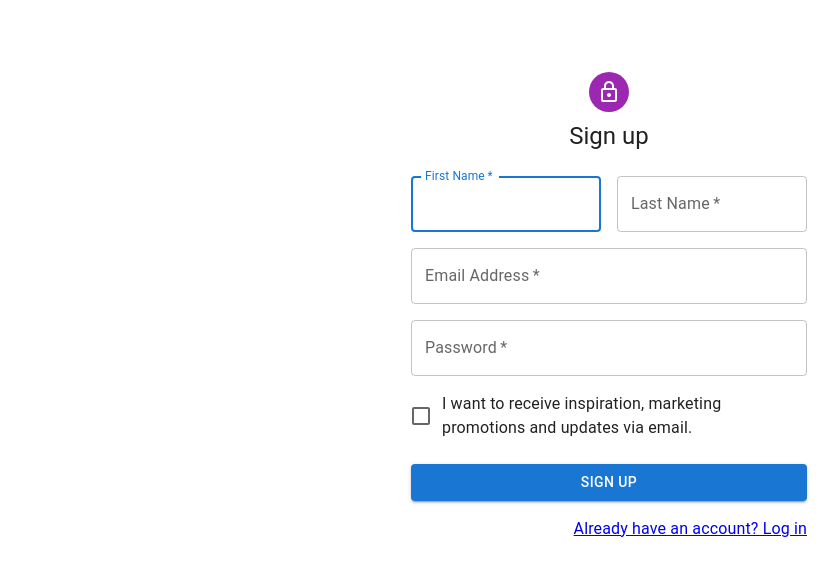
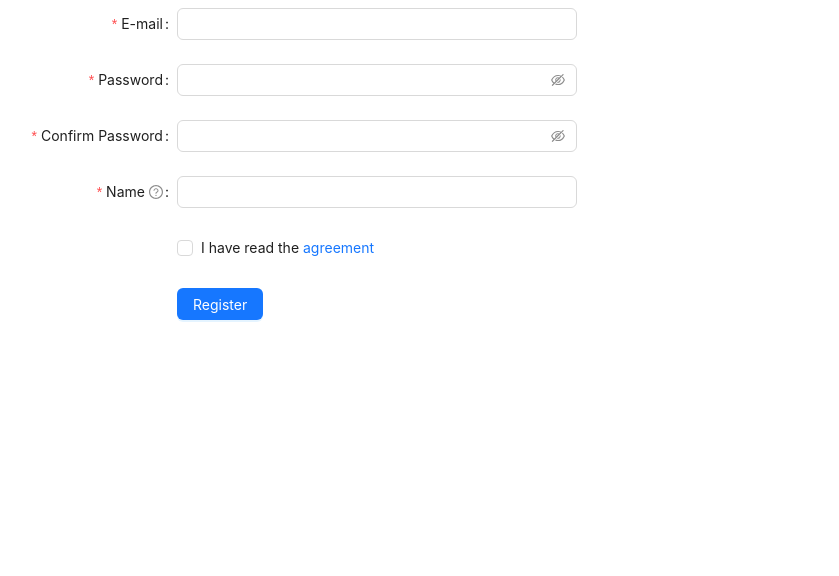
Before and after one commit to Traversers/algraph-frontend, a React (Vite) app: page /Signup in a window 1280 px wide. Shown: the top 576 px of the page, without its empty margins (31-870 px from the left). Built offline with nearby package versions, Linux system fonts and the light colour scheme.

Commit message:
created login and signup pages

```diff
--- a/src/components/Login.jsx
+++ b/src/components/Login.jsx
@@ -1,93 +1,67 @@
-import * as React from 'react';
-import Avatar from '@mui/material/Avatar';
-import Button from '@mui/material/Button';
-import CssBaseline from '@mui/material/CssBaseline';
-import TextField from '@mui/material/TextField';
-import FormControlLabel from '@mui/material/FormControlLabel';
-import Checkbox from '@mui/material/Checkbox';
-import Link from '@mui/material/Link';
-import Grid from '@mui/material/Grid';
-import Box from '@mui/material/Box';
-import LockOutlinedIcon from '@mui/icons-material/LockOutlined';
-import Typography from '@mui/material/Typography';
-import Container from '@mui/material/Container';
+import React from 'react';
 import { Link as RouterLink } from 'react-router-dom';
+import { LockOutlined, UserOutlined } from '@ant-design/icons';
+import { Button, Checkbox, Form, Input } from 'antd';
+const Login = () => {
+  const onFinish = (values) => {
+    console.log('Received values of form: ', values);
+  };
+  return (
+    <Form
+      name="normal_login"
+      className="login-form"
+      initialValues={{
+        remember: true,
+      }}
+      onFinish={onFinish}
+    >
+      <Form.Item
+        name="username"
+        rules={[
+          {
+            required: true,
+            message: 'Please input your Username!',
+          },
+        ]}
+      >
+        <Input prefix={<UserOutlined className="site-form-item-icon" />} placeholder="Username" />
+      </Form.Item>
+      <Form.Item
+        name="password"
+        rules={[
+          {
+            required: true,
+            message: 'Please input your Password!',
+          },
+        ]}
+      >
+        <Input
+          prefix={<LockOutlined className="site-form-item-icon" />}
+          type="password"
+          placeholder="Password"
+        />
+      </Form.Item>
+      <Form.Item>
+        <Form.Item name="remember" valuePropName="checked" noStyle>
+          <Checkbox>Remember me</Checkbox>
+        </Form.Item>
 
-export default function Login() {
-  const handleSubmit = (event) => {
-    event.preventDefault();
-    const data = new FormData(event.currentTarget);
-    console.log({
-      email: data.get('email'),
-      password: data.get('password'),
-    });
-  };
+        <a className="login-form-forgot" href="">
+          Forgot password
+        </a>
+      </Form.Item>
 
-  return (
-
-      <Container component="main" maxWidth="xs">
-        <CssBaseline />
-        <Box
-          sx={{
-            marginTop: 8,
-            display: 'flex',
-            flexDirection: 'column',
-            alignItems: 'center',
-          }}
-        >
-          <Avatar sx={{ m: 1, bgcolor: 'secondary.main' }}>
-            <LockOutlinedIcon />
-          </Avatar>
-          <Typography component="h1" variant="h5">
-            Log in
-          </Typography>
-          <Box component="form" onSubmit={handleSubmit} noValidate sx={{ mt: 1 }}>
-            <TextField
-              margin="normal"
-              required
-              fullWidth
-              id="email"
-              label="Email Address"
-              name="email"
-              autoComplete="email"
-              autoFocus
-            />
-            <TextField
-              margin="normal"
-              required
-              fullWidth
-              name="password"
-              label="Password"
-              type="password"
-              id="password"
-              autoComplete="current-password"
-            />
-            <FormControlLabel
-              control={<Checkbox value="remember" color="primary" />}
-              label="Remember me"
-            />
-            <Button
-              type="submit"
-              fullWidth
-              variant="contained"
-              sx={{ mt: 3, mb: 2 }}
-            >
-              Log In
-            </Button>
-            <Grid container>
-              <Grid item xs>
-                <Link href="#" variant="body2">
-                  Forgot password?
-                </Link>
-              </Grid>
-              <Grid item>
-                <RouterLink to="../Signup">
-                  {"Don't have an account? Sign Up"}
+      <Form.Item>
+        <Button type="primary" htmlType="submit" className="login-form-button">
+          Log in
+        </Button>
+        <span>
+        <RouterLink to="../Signup">
+                  {"Already have an account? Log in"}
                 </RouterLink >
-              </Grid>
-            </Grid>
-          </Box>
-        </Box>
-      </Container>
+        </span>
+      </Form.Item>
+    </Form>
   );
-}
+};
+export default Login;
--- a/src/components/Signup.jsx
+++ b/src/components/Signup.jsx
@@ -1,114 +1,227 @@
-import * as React from 'react';
-import Avatar from '@mui/material/Avatar';
-import Button from '@mui/material/Button';
-import CssBaseline from '@mui/material/CssBaseline';
-import TextField from '@mui/material/TextField';
-import FormControlLabel from '@mui/material/FormControlLabel';
-import Checkbox from '@mui/material/Checkbox';
-import Link from '@mui/material/Link';
-import Grid from '@mui/material/Grid';
-import Box from '@mui/material/Box';
-import LockOutlinedIcon from '@mui/icons-material/LockOutlined';
-import Typography from '@mui/material/Typography';
-import Container from '@mui/material/Container';
-import { Link as RouterLink } from 'react-router-dom';
+import React, { useState } from 'react';
+import {
+  AutoComplete,
+  Button,
+  Cascader,
+  Checkbox,
+  Col,
+  Form,
+  Input,
+  InputNumber,
+  Row,
+  Select,
+} from 'antd';
+const { Option } = Select;
+const residences = [
+  {
+    value: 'zhejiang',
+    label: 'Zhejiang',
+    children: [
+      {
+        value: 'hangzhou',
+        label: 'Hangzhou',
+        children: [
+          {
+            value: 'xihu',
+            label: 'West Lake',
+          },
+        ],
+      },
+    ],
+  },
+  {
+    value: 'jiangsu',
+    label: 'Jiangsu',
+    children: [
+      {
+        value: 'nanjing',
+        label: 'Nanjing',
+        children: [
+          {
+            value: 'zhonghuamen',
+            label: 'Zhong Hua Men',
+          },
+        ],
+      },
+    ],
+  },
+];
+const formItemLayout = {
+  labelCol: {
+    xs: {
+      span: 24,
+    },
+    sm: {
+      span: 8,
+    },
+  },
+  wrapperCol: {
+    xs: {
+      span: 24,
+    },
+    sm: {
+      span: 16,
+    },
+  },
+};
+const tailFormItemLayout = {
+  wrapperCol: {
+    xs: {
+      span: 24,
+      offset: 0,
+    },
+    sm: {
+      span: 16,
+      offset: 8,
+    },
+  },
+};
+const Signup = () => {
+  const [form] = Form.useForm();
+  const onFinish = (values) => {
+    console.log('Received values of form: ', values);
+  };
+  const prefixSelector = (
+    <Form.Item name="prefix" noStyle>
+      <Select
+        style={{
+          width: 70,
+        }}
+      >
+        <Option value="86">+86</Option>
+        <Option value="87">+87</Option>
+      </Select>
+    </Form.Item>
+  );
+  const suffixSelector = (
+    <Form.Item name="suffix" noStyle>
+      <Select
+        style={{
+          width: 70,
+        }}
+      >
+        <Option value="USD">$</Option>
+        <Option value="CNY">¥</Option>
+      </Select>
+    </Form.Item>
+  );
+  const [autoCompleteResult, setAutoCompleteResult] = useState([]);
+  const onWebsiteChange = (value) => {
+    if (!value) {
+      setAutoCompleteResult([]);
+    } else {
+      setAutoCompleteResult(['.com', '.org', '.net'].map((domain) => `${value}${domain}`));
+    }
+  };
+  const websiteOptions = autoCompleteResult.map((website) => ({
+    label: website,
+    value: website,
+  }));
+  return (
+    <Form
+      {...formItemLayout}
+      form={form}
+      name="register"
+      onFinish={onFinish}
+      initialValues={{
+        residence: ['zhejiang', 'hangzhou', 'xihu'],
+        prefix: '86',
+      }}
+      style={{
+        maxWidth: 600,
+      }}
+      scrollToFirstError
+    >
+      <Form.Item
+        name="email"
+        label="E-mail"
+        rules={[
+          {
+            type: 'email',
+            message: 'The input is not valid E-mail!',
+          },
+          {
+            required: true,
+            message: 'Please input your E-mail!',
+          },
+        ]}
+      >
+        <Input />
+      </Form.Item>
 
+      <Form.Item
+        name="password"
+        label="Password"
+        rules={[
+          {
+            required: true,
+            message: 'Please input your password!',
+          },
+        ]}
+        hasFeedback
+      >
+        <Input.Password />
+      </Form.Item>
 
-export default function Signup() {
-  const handleSubmit = (event) => {
-    event.preventDefault();
-    const data = new FormData(event.currentTarget);
-    console.log({
-      email: data.get('email'),
-      password: data.get('password'),
-    });
-  };
+      <Form.Item
+        name="confirm"
+        label="Confirm Password"
+        dependencies={['password']}
+        hasFeedback
+        rules={[
+          {
+            required: true,
+            message: 'Please confirm your password!',
+          },
+          ({ getFieldValue }) => ({
+            validator(_, value) {
+              if (!value || getFieldValue('password') === value) {
+                return Promise.resolve();
+              }
+              return Promise.reject(new Error('The new password that you entered do not match!'));
+            },
+          }),
+        ]}
+      >
+        <Input.Password />
+      </Form.Item>
 
-  return (
-      <Container component="main" maxWidth="xs">
-        <CssBaseline />
-        <Box
-          sx={{
-            marginTop: 8,
-            display: 'flex',
-            flexDirection: 'column',
-            alignItems: 'center',
-          }}
-        >
-          <Avatar sx={{ m: 1, bgcolor: 'secondary.main' }}>
-            <LockOutlinedIcon />
-          </Avatar>
-          <Typography component="h1" variant="h5">
-            Sign up
-          </Typography>
-          <Box component="form" noValidate onSubmit={handleSubmit} sx={{ mt: 3 }}>
-            <Grid container spacing={2}>
-              <Grid item xs={12} sm={6}>
-                <TextField
-                  autoComplete="given-name"
-                  name="firstName"
-                  required
-                  fullWidth
-                  id="firstName"
-                  label="First Name"
-                  autoFocus
-                />
-              </Grid>
-              <Grid item xs={12} sm={6}>
-                <TextField
-                  required
-                  fullWidth
-                  id="lastName"
-                  label="Last Name"
-                  name="lastName"
-                  autoComplete="family-name"
-                />
-              </Grid>
-              <Grid item xs={12}>
-                <TextField
-                  required
-                  fullWidth
-                  id="email"
-                  label="Email Address"
-                  name="email"
-                  autoComplete="email"
-                />
-              </Grid>
-              <Grid item xs={12}>
-                <TextField
-                  required
-                  fullWidth
-                  name="password"
-                  label="Password"
-                  type="password"
-                  id="password"
-                  autoComplete="new-password"
-                />
-              </Grid>
-              <Grid item xs={12}>
-                <FormControlLabel
-                  control={<Checkbox value="allowExtraEmails" color="primary" />}
-                  label="I want to receive inspiration, marketing promotions and updates via email."
-                />
-              </Grid>
-            </Grid>
-            <Button
-              type="submit"
-              fullWidth
-              variant="contained"
-              sx={{ mt: 3, mb: 2 }}
-            >
-              Sign Up
-            </Button>
-            <Grid container justifyContent="flex-end">
-              <Grid item>
-                <RouterLink to="../Login">
-                  {"Already have an account? Log in"}
-                </RouterLink >
-              </Grid>
-            </Grid>
-          </Box>
-        </Box>
-      </Container>
+      <Form.Item
+        name="Name"
+        label="Name"
+        tooltip="What do you want others to call you?"
+        rules={[
+          {
+            required: true,
+            message: 'Please input your name!',
+            whitespace: true,
+          },
+        ]}
+      >
+        <Input />
+      </Form.Item>
+
+      <Form.Item
+        name="agreement"
+        valuePropName="checked"
+        rules={[
+          {
+            validator: (_, value) =>
+              value ? Promise.resolve() : Promise.reject(new Error('Should accept agreement')),
+          },
+        ]}
+        {...tailFormItemLayout}
+      >
+        <Checkbox>
+          I have read the <a href="">agreement</a>
+        </Checkbox>
+      </Form.Item>
+      <Form.Item {...tailFormItemLayout}>
+        <Button type="primary" htmlType="submit">
+          Register
+        </Button>
+      </Form.Item>
+    </Form>
   );
-}
+};
+export default Signup;
```
